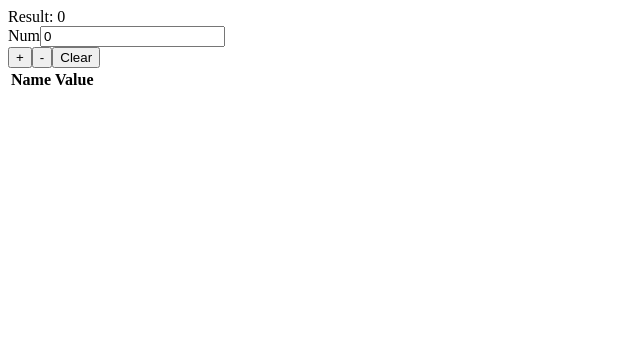
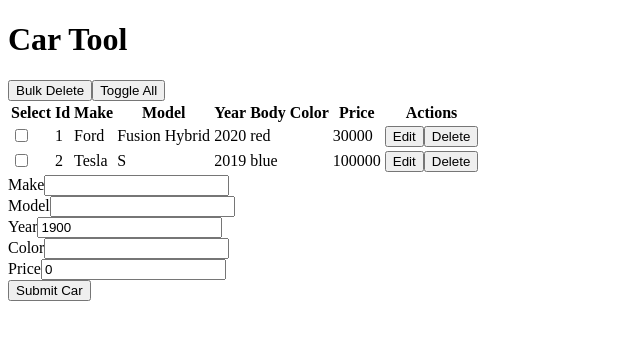
Before and after one commit to t4d-classes/react-redux_02172020, a React (Create React App) app in the folder demo-app/: page / in a window 1280 px wide. Shown: the top 340 px of the page, without its empty margins (0-640 px from the left). Built offline with nearby package versions, Linux system fonts and the light colour scheme.

Commit message:
add code demos

```diff
--- /dev/null
+++ b/demo-app/src/actions/car-tool-actions.js
@@ -0,0 +1,46 @@
+export const APPEND_CAR = 'APPEND_CAR';
+export const REPLACE_CAR = 'REPLACE_CAR';
+export const DELETE_CAR = 'DELETE_CAR';
+export const EDIT_CAR = 'EDIT_CAR';
+export const CANCEL_CAR = 'CANCEL_CAR';
+export const SORT_COL = 'SORT_COL';
+export const TOGGLE_CAR = 'TOGGLE_CAR';
+export const TOGGLE_ALL_CARS = 'TOGGLE_ALL_CARS';
+export const BULK_DELETE_CARS = 'BULK_DELETE_CARS';
+
+export const createAppendCarAction = car => ({
+  type: APPEND_CAR, payload: { car },
+});
+
+export const createReplaceCarAction = car => ({
+  type: REPLACE_CAR, payload: { car },
+});
+
+export const createDeleteCarAction = carId => ({
+  type: DELETE_CAR, payload: { carId },
+});
+
+export const createEditCarAction = carId => ({
+  type: EDIT_CAR, payload: { carId },
+});
+
+export const createCancelCarAction = () => ({
+  type: CANCEL_CAR,
+});
+
+export const createSortColAction = (colName) => ({
+  type: SORT_COL,
+  payload: { colName },
+});
+
+export const createToggleCarAction = carId => ({
+  type: TOGGLE_CAR, payload: { carId },
+});
+
+export const createToggleAllCarsAction = () => ({
+  type: TOGGLE_ALL_CARS,
+});
+
+export const createBulkDeleteCarsAction = () => ({
+  type: BULK_DELETE_CARS,
+});
--- a/demo-app/src/components/CarTool.js
+++ b/demo-app/src/components/CarTool.js
@@ -1,65 +1,16 @@
-import React, { useState } from 'react';
+import React from 'react';
 
 import { ToolHeader } from './ToolHeader';
 import { CarTable } from './CarTable';
 import { CarForm } from './CarForm';
 import { EditCarFormRow } from './EditCarFormRow';
 
-export const CarTool = (props) => {
-
-  const [ cars, setCars ] = useState(props.cars.concat());
-  const [ editCarId, setEditCarId ] = useState(-1);
-  const [ selectedCarIds, setSelectedCarIds ] =
-    useState([]);
-  const [ sortCol, setSortCol ] =
-    useState(null);
-
-  const selectCar = (carId) => {
-    if (selectedCarIds.includes(carId)) {
-      setSelectedCarIds(
-        selectedCarIds.filter(id => id !== carId));
-    } else {
-      setSelectedCarIds(selectedCarIds.concat(carId));
-    }
-  };
-
-  const toggleAllCars = () => {
-    if (cars.length === selectedCarIds.length) {
-      setSelectedCarIds([]);
-    } else {
-      setSelectedCarIds(cars.map(c => c.id));
-    }
-  };
-
-  const deleteCar = (carId) => {
-    setCars(cars.filter(c => c.id !== carId));
-    setSelectedCarIds(
-      selectedCarIds.filter(id => id !== carId));
-    setEditCarId(-1);
-    };
-
-  const bulkDeleteCars = () => {
-    setCars(cars.filter(
-      c => !selectedCarIds.includes(c.id)));
-    setSelectedCarIds([]);
-    setEditCarId(-1);
-  }
-
-  const addCar = (car) => {
-    setCars(cars.concat({
-      ...car,
-      id: Math.max(...cars.map(c => c.id), 0) + 1,
-    }));
-    setEditCarId(-1);
-  }
-
-  const replaceCar = (car) => {
-    const newCars = cars.concat();
-    const carIndex = cars.findIndex(c => c.id === car.id);
-    newCars[carIndex] = car;
-    setCars(newCars);
-    setEditCarId(-1);
-  };
+export const CarTool = ({
+  cars, selectedCarIds, editCarId, sortCol,
+  onAppendCar, onReplaceCar, onDeleteCar,
+  onEditCar, onCancelCar, onSortCol,
+  onToggleCar, onToggleAllCars, onBulkDeleteCars,
+}) => {
 
   const tableConfig = {
     cols: [
@@ -75,13 +26,16 @@ export const CarTool = (props) => {
   return (
     <>
       <ToolHeader headerText="Car Tool" />
-      <CarTable config={tableConfig} cars={cars} selectedCarIds={selectedCarIds} editCarId={editCarId}
-        onEditCar={setEditCarId} onSelectCar={selectCar} onDeleteCar={deleteCar}
-        onBulkDeleteCars={bulkDeleteCars} onToggleAllCars={toggleAllCars}
-        onCancelCar={() => setEditCarId(-1)} onSaveCar={replaceCar}
+      <CarTable config={tableConfig}
+        cars={cars} selectedCarIds={selectedCarIds}
+        editCarId={editCarId} sortCol={sortCol}
+        onEditCar={onEditCar} onSelectCar={onToggleCar}
+        onDeleteCar={onDeleteCar} onToggleAllCars={onToggleAllCars}
+        onBulkDeleteCars={onBulkDeleteCars} onSaveCar={onReplaceCar}
+        onCancelCar={onCancelCar}
         CarEditRowComponent={EditCarFormRow}
-        onSort={setSortCol} sortCol={sortCol} />
-      <CarForm onSubmitCar={addCar} />
+        onSort={onSortCol} />
+      <CarForm onSubmitCar={onAppendCar} />
     </>
   );
 
--- /dev/null
+++ b/demo-app/src/containers/CarToolContainer.js
@@ -0,0 +1,29 @@
+import React from 'react';
+import { bindActionCreators } from 'redux';
+import { useSelector, useDispatch } from 'react-redux';
+
+import {
+  createAppendCarAction, createReplaceCarAction, createDeleteCarAction,
+  createEditCarAction, createCancelCarAction, createSortColAction,
+  createToggleCarAction, createToggleAllCarsAction, createBulkDeleteCarsAction,
+} from '../actions/car-tool-actions';
+import { CarTool } from '../components/CarTool';
+
+export const CarToolContainer = () => {
+
+  const dispatchProps = bindActionCreators({
+    onAppendCar: createAppendCarAction,
+    onReplaceCar: createReplaceCarAction,
+    onDeleteCar: createDeleteCarAction,
+    onEditCar: createEditCarAction,
+    onCancelCar: createCancelCarAction,
+    onSortCol: createSortColAction,
+    onToggleCar: createToggleCarAction,
+    onToggleAllCars: createToggleAllCarsAction,
+    onBulkDeleteCars: createBulkDeleteCarsAction,
+  }, useDispatch());
+
+  const stateProps = useSelector(state => state);
+
+  return <CarTool {...dispatchProps} {...stateProps} />;
+};
--- a/demo-app/src/index.js
+++ b/demo-app/src/index.js
@@ -2,12 +2,22 @@ import React from 'react';
 import ReactDOM from 'react-dom';
 import { Provider } from 'react-redux';
 
-import { calcToolStore } from './stores/calcToolStore';
-import { CalcToolContainer } from './containers/CalcToolContainer';
+// import { calcToolStore } from './stores/calcToolStore';
+// import { CalcToolContainer } from './containers/CalcToolContainer';
+
+// ReactDOM.render(
+//   <Provider store={calcToolStore}>
+//     <CalcToolContainer />
+//   </Provider>,
+//   document.querySelector('#root'),
+// );
+
+import { carToolStore } from './stores/carToolStore';
+import { CarToolContainer } from './containers/CarToolContainer';
 
 ReactDOM.render(
-  <Provider store={calcToolStore}>
-    <CalcToolContainer />
+  <Provider store={carToolStore}>
+    <CarToolContainer />
   </Provider>,
   document.querySelector('#root'),
 );
--- /dev/null
+++ b/demo-app/src/reducers/car-tool-reducers.js
@@ -0,0 +1,94 @@
+import {
+  APPEND_CAR, REPLACE_CAR, DELETE_CAR,
+  EDIT_CAR, CANCEL_CAR, TOGGLE_CAR,
+  TOGGLE_ALL_CARS, SORT_COL, BULK_DELETE_CARS
+}
+from '../actions/car-tool-actions';
+
+const initCars = [
+  { id: 1, make: 'Ford', model: 'Fusion Hybrid', year: 2020, color: 'red', price: 30000 },
+  { id: 2, make: 'Tesla', model: 'S', year: 2019, color: 'blue', price: 100000 },
+];
+
+const carsReducer = (cars = initCars, action, selectedCarIds) => {
+
+  switch (action.type) {
+    case APPEND_CAR:
+      return cars.concat({
+        ...action.payload.car,
+        id: Math.max(...cars.map(c => c.id), 0) + 1,
+      });
+    case REPLACE_CAR:
+      const newCars = cars.concat();
+      const carIndex = cars.findIndex(c => c.id === action.payload.car.id);
+      newCars[carIndex] = action.payload.car;
+      return newCars;
+    case DELETE_CAR:
+      return cars.filter(c => c.id !== action.payload.carId);
+    case BULK_DELETE_CARS:
+      return cars.filter(c => !selectedCarIds.includes(c.id));
+    default:
+      return cars;
+  }
+
+};
+
+const editCarIdReducer = (editCarId = -1, action) => {
+
+  if (action.type === EDIT_CAR) {
+    return action.payload.carId;
+  }
+
+  if ([
+    APPEND_CAR, REPLACE_CAR, DELETE_CAR,
+    CANCEL_CAR, BULK_DELETE_CARS,
+  ].includes(action.type)) {
+    return -1;
+  }
+
+  return editCarId;
+
+};
+
+const selectedCarIdsReducer = (selectedCarIds = [], action, carIds) => {
+
+  if (action.type === TOGGLE_ALL_CARS) {
+    if (selectedCarIds.length > 0) {
+      return [];
+    } else {
+      return carIds.concat();
+    }
+  }
+
+  if (action.type === TOGGLE_CAR) {
+
+    if (selectedCarIds.includes(action.payload.carId)) {
+      return selectedCarIds.filter(carId => carId !== action.payload.carId);
+    } else {
+      return selectedCarIds.concat(action.payload.carId);
+    }
+
+  }
+
+  return selectedCarIds;
+
+};
+
+const sortColReducer = (sortCol = '', action) => {
+
+  if (action.type === SORT_COL) {
+    return action.payload.sortCol;
+  }
+
+  return sortCol;
+
+};
+
+export const carToolReducer = (state = {}, action) => {
+  return {
+    cars: carsReducer(state.cars, action, state.selectedCarIds ? state.selectedCarIds : []),
+    editCarId: editCarIdReducer(state.editCarId, action),
+    selectedCarIds: selectedCarIdsReducer(state.selectedCarIds, action, state.cars ? state.cars.map(c => c.id) : []),
+    sortCol: sortColReducer(state.sortCol, action),
+  };
+}
--- /dev/null
+++ b/demo-app/src/stores/carToolStore.js
@@ -0,0 +1,5 @@
+import { createStore } from 'redux';
+
+import { carToolReducer } from '../reducers/car-tool-reducers';
+
+export const carToolStore = createStore(carToolReducer);
```
Also changed, not shown: demo-app/exercises/exercise-15.md (+2 -2 lines).
